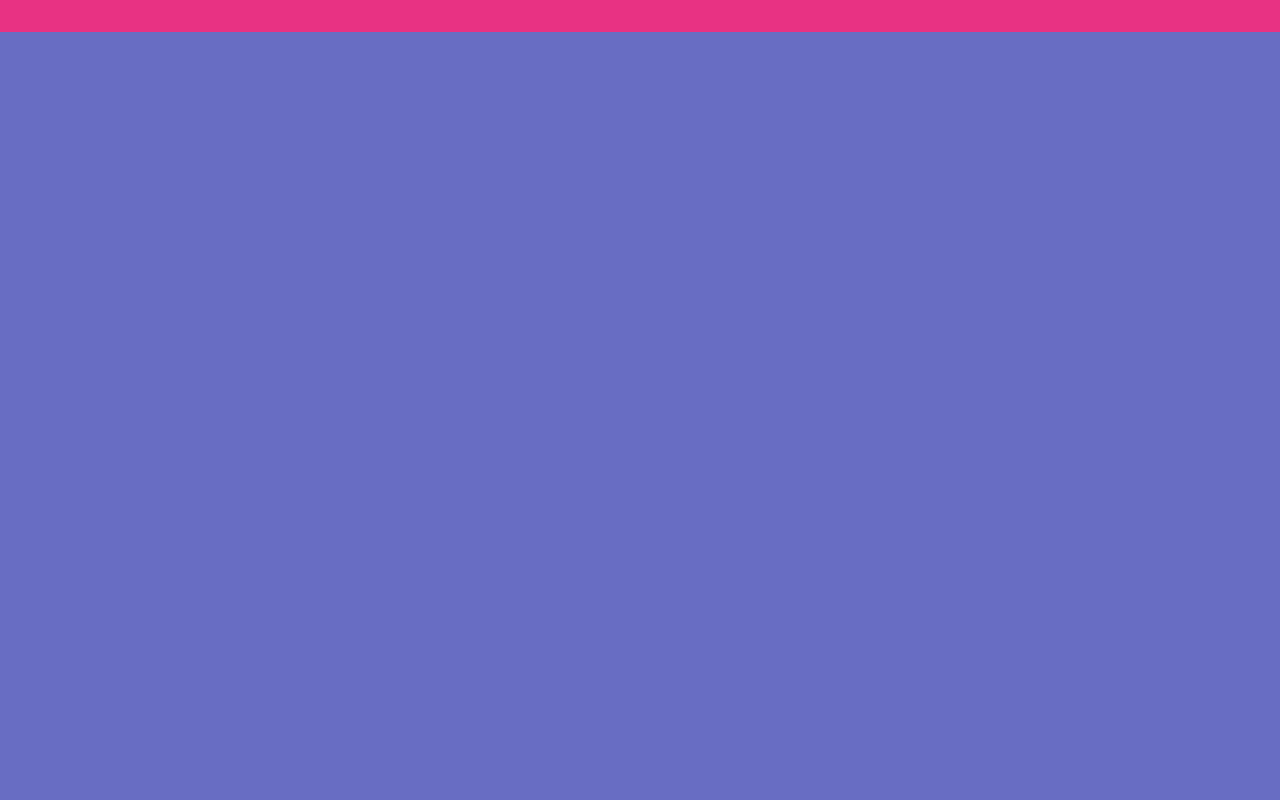
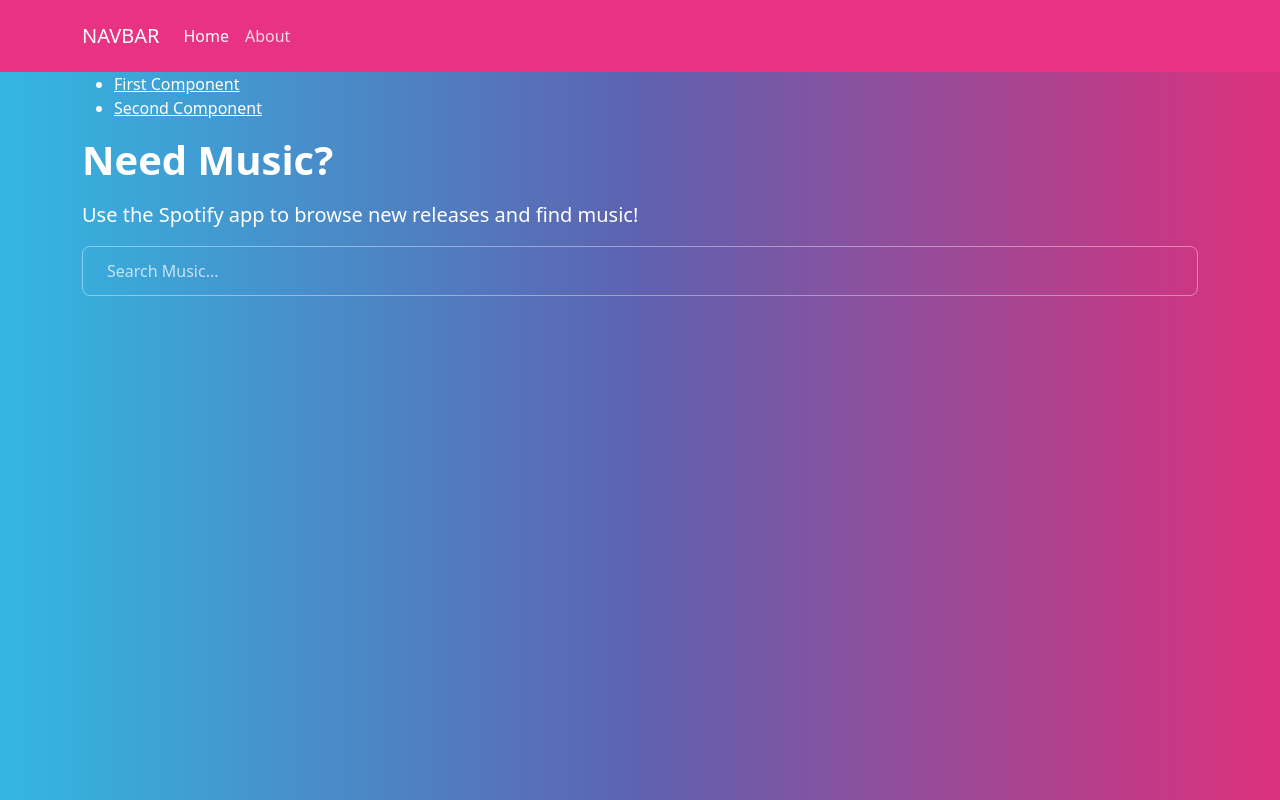
Before and after one commit to yangj35/spotify-app, an Angular app: page / in a window 1280 px wide. Built offline with nearby package versions, Linux system fonts and the light colour scheme.

Commit message:
added api - need token

```diff
--- a/src/app/app-routing.module.ts
+++ b/src/app/app-routing.module.ts
@@ -1,16 +1,12 @@
 import { NgModule } from '@angular/core';
-import { RouterModule, Routes, provideRouter, RouterConfigOptions } from '@angular/router';
+import { RouterModule, Routes } from '@angular/router';
 import { SearchComponent } from './home/search/search.component';
 import { AboutComponent } from './about/about.component';
 
 const routes: Routes = [
-  { path: '', component:SearchComponent },
+  { path: '', component: SearchComponent },
   { path: 'about', component: AboutComponent },
 ];
-
-export const appRouterProviders = [
-  provideRouter(routes),
-]
 
 @NgModule({
   imports: [RouterModule.forRoot(routes)],
--- a/src/app/app.component.html
+++ b/src/app/app.component.html
@@ -1 +1,15 @@
 <navbar></navbar>
+
+<div class="main">
+    <div class="container">
+        <ul>
+            <li>
+                <a routerLink="" routerLinkActive="active" ariaCurrentWhenActive="page">First Component</a>
+            </li>
+            <li>
+                <a routerLink="/about" routerLinkActive="active" ariaCurrentWhenActive="page">Second Component</a>
+            </li>
+        </ul>
+        <router-outlet></router-outlet>
+    </div>
+</div>
--- a/src/app/home/navbar/navbar.component.html
+++ b/src/app/home/navbar/navbar.component.html
@@ -1 +1,15 @@
-<div class="navbar navbar-expand-lg fixed-top navbar-dark bg-primary"></div>
+<div class="navbar navbar-expand-lg navbar-dark bg-primary">
+    <div class="container">
+        <div class="navbar-brand"> NAVBAR </div>
+        <div class="collapse navbar-collapse">
+            <ul class="navbar-nav">
+                <li class="nav-item">
+                    <a class="nav-link" routerLink="/" routerLinkActive="active">Home</a>
+                </li>
+                <li class="nav-item">
+                    <a class="nav-link" routerLink="/about" routerLinkActive="active">About</a>
+                </li>
+            </ul>
+        </div>
+    </div>
+</div>
--- a/src/app/home/search/search.component.html
+++ b/src/app/home/search/search.component.html
@@ -1 +1,8 @@
-SEARCH
+<h1>Need Music?</h1>
+<p class="lead">Use the Spotify app to browse new releases and find music!</p>
+<form>
+    <div class="form-group">
+        <input type="text" name="searchStr" [(ngModel)]="searchStr" class="form-control"
+                (keyup)="searchMusic()" placeholder="Search Music...">
+    </div>
+</form>
--- a/src/app/home/search/search.component.ts
+++ b/src/app/home/search/search.component.ts
@@ -1,9 +1,22 @@
 import { Component } from '@angular/core';
+import { SpotifyService } from 'src/app/services/spotify.service';
 
 @Component({
   selector: 'search',
   templateUrl: 'search.component.html',
 })
 export class SearchComponent {
-  title = 'spotify-app';
+  searchStr: string;
+
+  constructor(private spotifyService: SpotifyService) {
+
+  }
+
+  searchMusic() {
+    this.spotifyService.searchArtists(this.searchStr)
+        .subscribe(res => {
+          console.log(res);
+        })
+  }
+
 }
--- /dev/null
+++ b/src/app/interfaces/artist.ts
@@ -0,0 +1,3 @@
+export interface Artist {
+    id: string;
+  }
--- /dev/null
+++ b/src/app/services/spotify.service.ts
@@ -0,0 +1,23 @@
+import { Injectable, } from '@angular/core';
+import { HttpClient, HttpHeaders } from '@angular/common/http';
+import { Observable, of } from 'rxjs';
+import { catchError, map, tap } from 'rxjs/operators';
+
+import { Artist } from '../interfaces/artist';
+
+@Injectable()
+export class SpotifyService {
+    private searchUrl: string;
+
+    constructor(private http: HttpClient) {
+
+    }
+
+    searchArtists(str: string): Observable<Artist[]> {
+        this.searchUrl = 'https://api.spotify.com/v1/search?q='+str+'&type=artist';
+        return this.http.get<Artist[]>(this.searchUrl)
+            .pipe(
+                tap(_ => console.log('fetched artist id=${id}'))
+            );
+    }
+}
--- a/src/index.html
+++ b/src/index.html
@@ -8,7 +8,6 @@
   <link rel="icon" type="image/x-icon" href="favicon.ico">
 </head>
 <body>
-  <base href="/">
   <app-root></app-root>
 </body>
 </html>
--- a/tsconfig.json
+++ b/tsconfig.json
@@ -11,6 +11,7 @@
     "noImplicitReturns": true,
     "noFallthroughCasesInSwitch": true,
     "sourceMap": true,
+    "strictPropertyInitialization": false,
     "declaration": false,
     "downlevelIteration": true,
     "experimentalDecorators": true,
```
Also changed, not shown: src/app/app.module.ts (+10 -2 lines).
